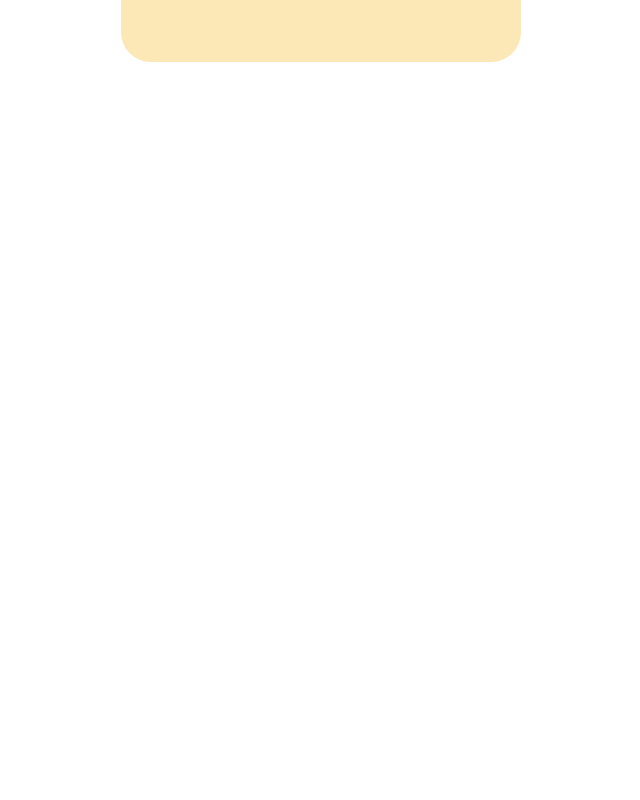
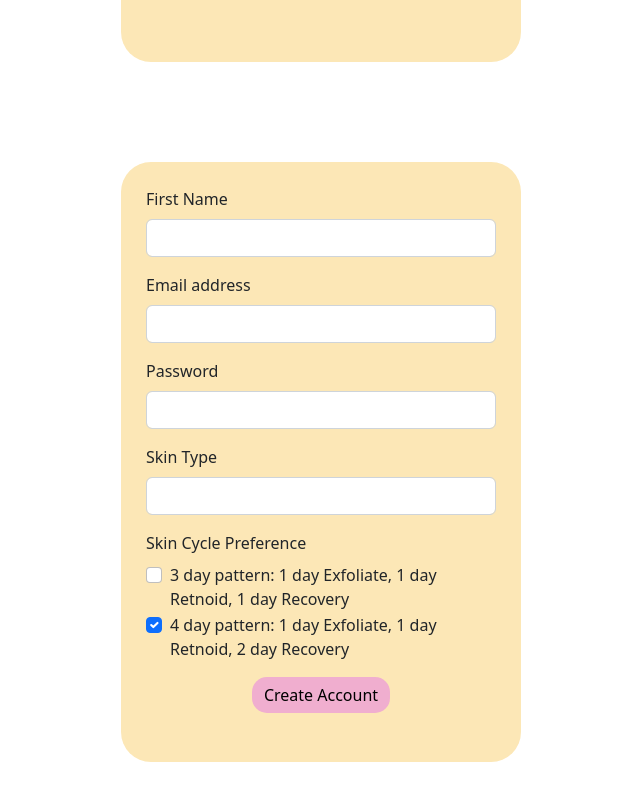
Before and after one commit to avrubio/DermiCycle-Frontend, an Angular app: page / in a window 1280 px wide. Shown: the part 504-1304 px from the top of the page, without its empty margins (319-959 px from the left). Before the commit the page ends 800 px from the top, so only its background shows below. Built offline with nearby package versions, Linux system fonts and the light colour scheme.

Commit message:
create account component created

```diff
--- a/src/app/app.component.html
+++ b/src/app/app.component.html
@@ -36,3 +36,4 @@
   </div>
 </nav>
 <app-login-form></app-login-form>
+<app-create-account-form></app-create-account-form>
--- a/src/app/app.module.ts
+++ b/src/app/app.module.ts
@@ -4,11 +4,13 @@ import { BrowserModule } from '@angular/platform-browser';
 import { AppComponent } from './app.component';
 import { NgbModule } from '@ng-bootstrap/ng-bootstrap';
 import { LoginFormComponent } from './login-form/login-form.component';
+import { CreateAccountFormComponent } from './create-account-form/create-account-form.component';
 
 @NgModule({
   declarations: [
     AppComponent,
-    LoginFormComponent
+    LoginFormComponent,
+    CreateAccountFormComponent
   ],
   imports: [
     BrowserModule,
--- /dev/null
+++ b/src/app/create-account-form/create-account-form.component.css
@@ -0,0 +1,22 @@
+.form-container {
+  margin: 100px auto;
+  background-color: #fce7b6;
+  padding: 25px 25px 25px 25px;
+  width: 400px;
+  height: 600px;
+  border-radius: 30px;
+}
+
+.btn {
+  background-color: #f0aecf;
+  color: black;
+  border-radius: 15px;
+  border: none;
+}
+
+.btn:hover {
+  background-color: #f7cae1;
+  color: black;
+  border-radius: 15px;
+  border: none;
+}
--- /dev/null
+++ b/src/app/create-account-form/create-account-form.component.html
@@ -0,0 +1,52 @@
+<section class="form-container">
+  <form>
+    <div class="mb-3">
+      <label for="exampleInputFirstName" class="form-label">First Name</label>
+      <input type="firstName" class="form-control" id="exampleFirstName" />
+    </div>
+    <div class="mb-3">
+      <label for="exampleInputEmail1" class="form-label">Email address</label>
+      <input type="email" class="form-control" id="exampleInputEmail1" />
+    </div>
+    <div class="mb-3">
+      <label for="exampleInputPassword1" class="form-label">Password</label>
+      <input type="password" class="form-control" id="exampleInputPassword1" />
+    </div>
+    <div class="mb-3">
+      <label for="exampleInputSkinType" class="form-label">Skin Type</label>
+      <input type="skinType" class="form-control" id="exampleSkinType" />
+    </div>
+    <div class="mb-3">
+      <label for="exampleInputSkinType" class="form-label"
+        >Skin Cycle Preference
+      </label>
+
+      <div class="form-check">
+        <input
+          class="form-check-input"
+          type="checkbox"
+          value="skinCyclePreference"
+          id="flexCheckDefault"
+        />
+        <label class="form-check-label" for="flexCheckDefault">
+          3 day pattern: 1 day Exfoliate, 1 day Retnoid, 1 day Recovery
+        </label>
+      </div>
+      <div class="form-check">
+        <input
+          class="form-check-input"
+          type="checkbox"
+          value=""
+          id="flexCheckChecked"
+          checked
+        />
+        <label class="form-check-label" for="flexCheckChecked">
+          4 day pattern: 1 day Exfoliate, 1 day Retnoid, 2 day Recovery
+        </label>
+      </div>
+    </div>
+    <div class="text-center">
+      <button type="submit" class="btn btn-primary">Create Account</button>
+    </div>
+  </form>
+</section>
```
Also changed, not shown: src/app/create-account-form/create-account-form.component.ts (added, +10 -0 lines), 1 other file (tests, documents, lock files or other folders).
